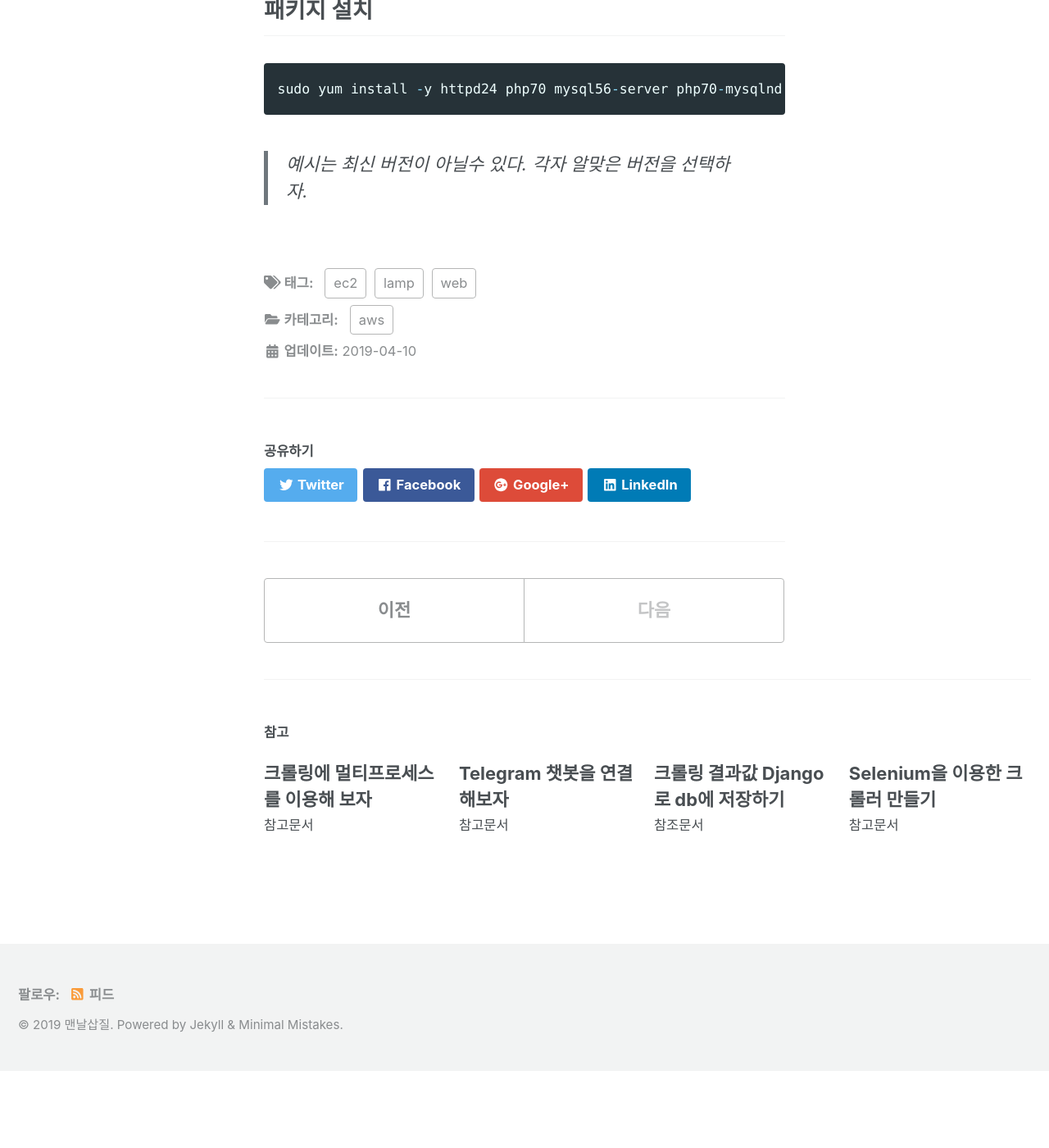
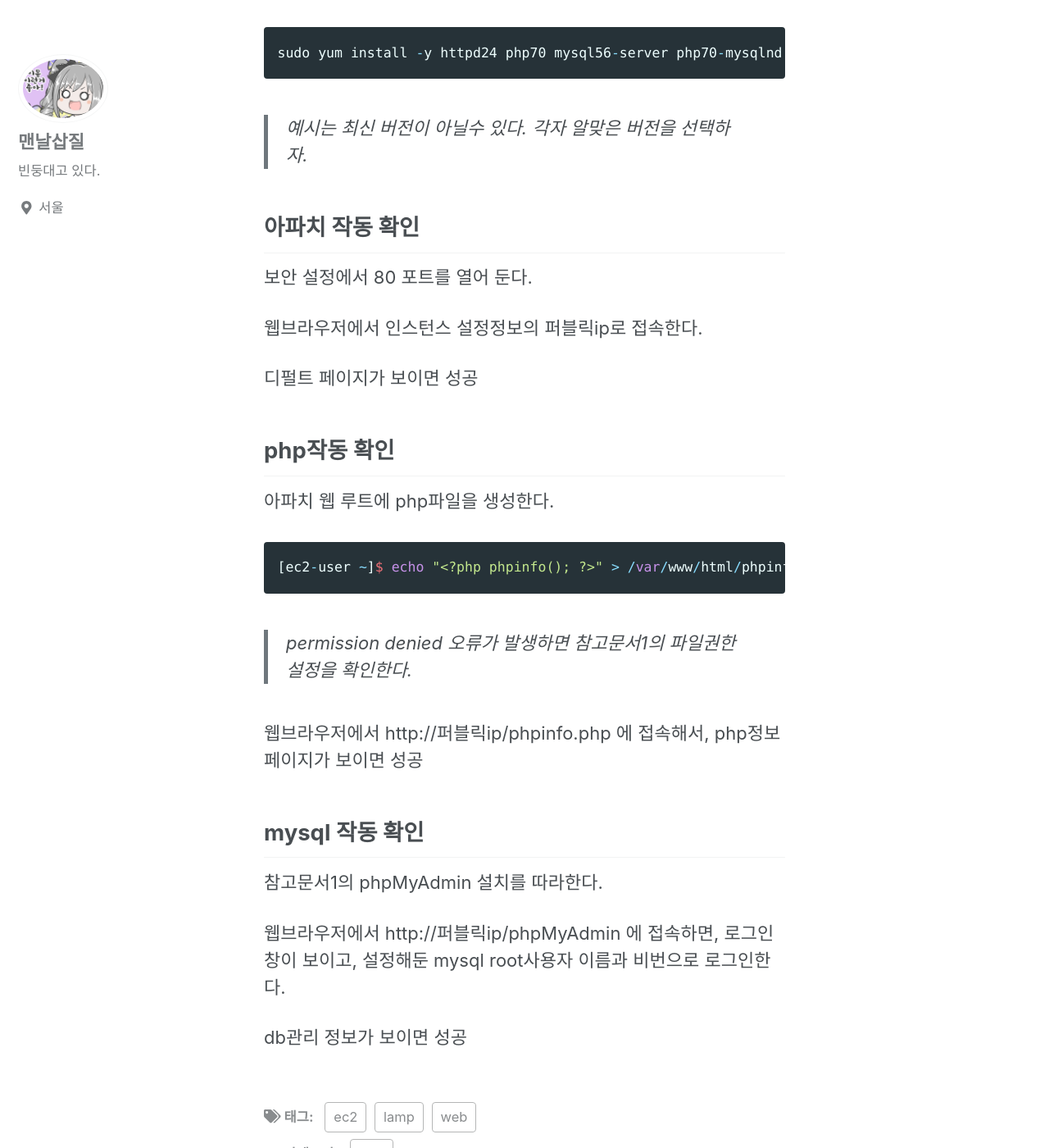
Before and after one commit to Shindongsik/Shindongsik.github.io, a Jekyll site: the page built from _posts/2019-04-09-Make-LAMPStack-in-aws.md, in a window 1280 px wide and 1400 px high, scrolled down 1852 px. Shown: the whole window at 82% size. Built offline with Jekyll 4.4.1, drawn with Linux system fonts in a browser that asks for light colours; cached includes are drawn as plain includes; before the commit the page ends 3157 px from its top, so only the background shows below that; some of the changed text lies outside the part shown.

Commit message:
내용 추가

```diff
--- a/_posts/2019-04-09-Make-LAMPStack-in-aws.md
+++ b/_posts/2019-04-09-Make-LAMPStack-in-aws.md
@@ -2,21 +2,20 @@
 title: "AWS ec2에 LAMP스택을 설치해 봅시다."
 categories: [aws]
 tags: [ec2,lamp,web]
-date: 2019-04-09 22:05:00 +0200
+date: 2019-04-10 00:51:00 +0200
 read_time: false
 release_date: true
 ---
-[참고문서](https://docs.aws.amazon.com/ko_kr/AWSEC2/latest/UserGuide/install-LAMP.html){:target='_blank'}
+[참고문서1](https://docs.aws.amazon.com/ko_kr/AWSEC2/latest/UserGuide/install-LAMP.html){:target='_blank'}
 
 ## 무엇을 할 것 인가?
 1. aws콘솔에서 Amazon Linux AMI 인스턴스를 생성한다.
 2. ssh클라이언트(putty)를 사용해서 생성한 인스턴스에 접속한다.
 3. yum 패키지관리 프로그램을 업데이트 한다.
 4. 각각의 패키지를 설치한다.
-5. 보안규칙을 수정한다.
-6. 아파치 작동 테스트
-7. php 작동 테스트
-8. mysql 작동 테스트
+5. 아파치 작동 테스트
+6. php 작동 테스트
+7. mysql 작동 테스트
 
 ## ec2 인스턴스 생성
 aws관리 콘솔의 ec2 항목에서 인스턴스 시작을 클릭하면, os를 선택하는 화면이 나온다. Amazon Linux AMI 를 선택
@@ -48,3 +47,28 @@ sudo yum install -y httpd24 php70 mysql56-server php70-mysqlnd
 {% endhighlight %}
 
 >예시는 최신 버전이 아닐수 있다. 각자 알맞은  버전을 선택하자.
+
+## 아파치 작동 확인
+보안 설정에서 80 포트를 열어 둔다.
+
+웹브라우저에서 인스턴스 설정정보의 퍼블릭ip로 접속한다.
+
+디펄트 페이지가 보이면 성공
+
+## php작동 확인
+아파치 웹 루트에 php파일을 생성한다.
+
+{% highlight php %}
+[ec2-user ~]$ echo "<?php phpinfo(); ?>" > /var/www/html/phpinfo.php
+{% endhighlight %}
+
+>permission denied 오류가 발생하면 참고문서1의 파일권한 설정을 확인한다.
+
+웹브라우저에서 http://퍼블릭ip/phpinfo.php 에 접속해서, php정보페이지가 보이면 성공
+
+## mysql 작동 확인
+참고문서1의 phpMyAdmin 설치를 따라한다.
+
+웹브라우저에서 http://퍼블릭ip/phpMyAdmin 에 접속하면, 로그인 창이 보이고, 설정해둔 mysql root사용자 이름과 비번으로 로그인한다.
+
+db관리 정보가 보이면 성공
```
Also changed, not shown: other parts of _posts/2019-04-09-Make-LAMPStack-in-aws.md (+1 -1 lines).
